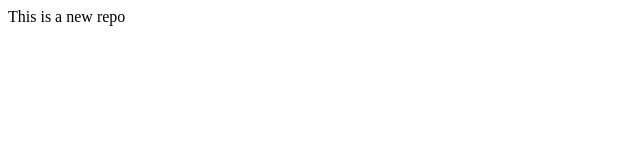
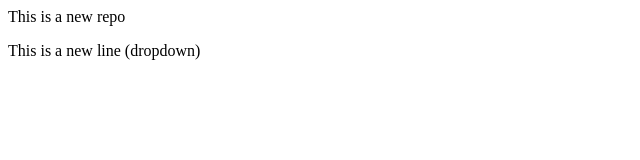
Before and after one commit to RaoSBK/LocalRep, a plain HTML site: page index.html in a window 1280 px wide. Shown: the whole page, without its empty margins (0-640 px from the left). Drawn offline with Linux system fonts and the light colour scheme.

Commit message:
adding dropdown

```diff
--- a/index.html
+++ b/index.html
@@ -1 +1,2 @@
-<p> This is a new repo</p>
+<p>This is a new repo</p>
+<p>This is a new line (dropdown)</p>
```
